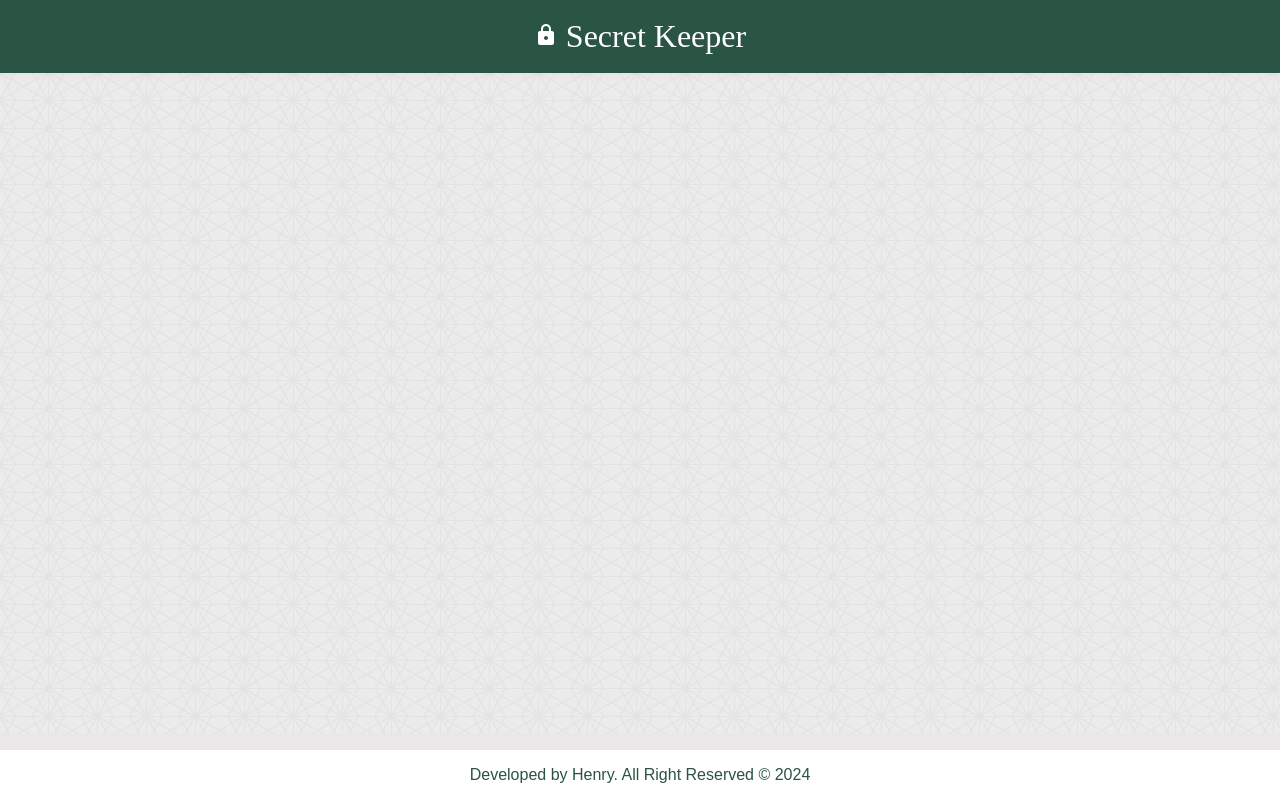
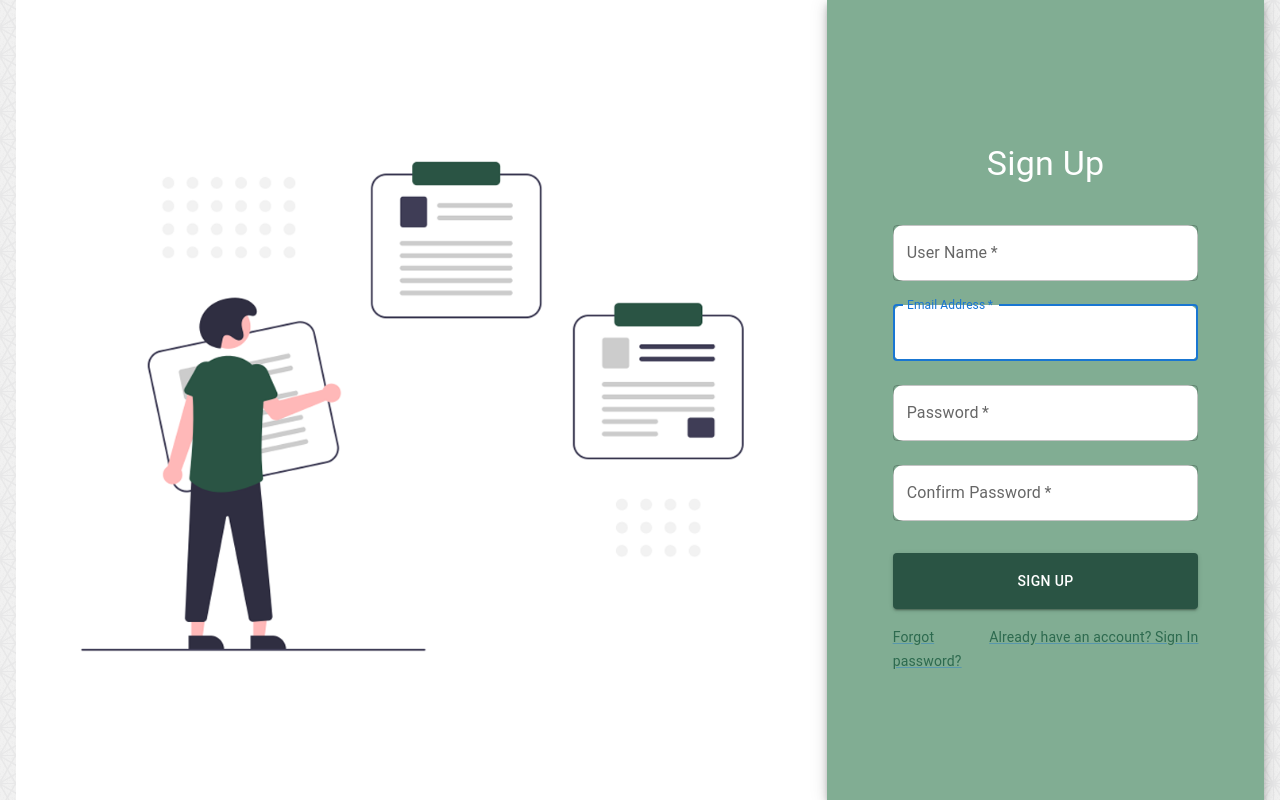
Before and after one commit to Henman2/keeper-app-frontend, a React (Create React App) app: page /register in a window 1280 px wide. Built offline with nearby package versions, Linux system fonts and the light colour scheme; no server answers.

Commit message:
Fix: Resolve signup issue by aligning field names and Implement functionality for login and signup

```diff
--- a/src/App.js
+++ b/src/App.js
@@ -4,20 +4,22 @@ import Footer from "./components/Footer";
 import HomePage from "./Pages/HomePage";
 import LoginPage from './Pages/LoginPage.js';
 import UserPage from './Pages/UserPage';
+import { ProtectedRoute } from './utiliti/authenticate.js';
 import './styles/App.css';
 
 const App = () => {
-    const location = useLocation();
-    const showHeaderFooter = location.pathname !== '/login';
-    const isLoginPage = location.pathname === '/login';
+  const location = useLocation();
+  const showHeaderFooter = location.pathname !== '/login' && location.pathname !== '/register';
+
     return (
       <div className='app-container'>
         {showHeaderFooter && <Header />}
-        <main className={isLoginPage ? '' : 'main-login'}>
+        <main className={!showHeaderFooter ? 'main-login' : ''}>
           <Routes>
-            <Route path='/' key='home' element={<HomePage />} />
-            <Route path='/login' key='login' element={<LoginPage />} />
-            <Route path='/user' key='login' element={<UserPage />} />
+            <Route path='/' key='home' element={<ProtectedRoute><HomePage /></ProtectedRoute>} />
+            <Route path='/login' key='login' element={<LoginPage isLogin={true} />} />
+            <Route path='/register' key='register' element={<LoginPage isLogin={false} />} />
+            <Route path='/user' key='user' element={<ProtectedRoute><UserPage /></ProtectedRoute>} />
           </Routes>
         </main>
         {showHeaderFooter && <Footer />}
--- a/src/Pages/LoginPage.js
+++ b/src/Pages/LoginPage.js
@@ -3,18 +3,53 @@ import Box from '@mui/material/Box';
 import LoginImage from '../components/LoginImage';
 import LoginForm from '../components/LoginForm';
 import notesImage from '../images/taking_notes.png';
-import { useState } from 'react';
+// import { useState } from 'react';
+import { useNavigate, useLocation } from 'react-router-dom';
 
-const LoginPage = () => {
-  const [isLogin, setIsLogin] = useState(true);
+const LoginPage = ({isLogin}) => {
+  // const [isLogin, setIsLogin] = useState(true);
+  const navigate = useNavigate();
+  const location = useLocation();
+  const baseURL = process.env.REACT_APP_API_BASE_URL;
 
+  //Adjust toggle function to handle navigation between login and register
   const toggleForm = () => {
-    setIsLogin(!isLogin);
+    // setIsLogin(!isLogin);
+    if (location.pathname === '/login') {
+      navigate('/register');
+    } else {
+      navigate('/login');
+    }
   };
 
-  const handleFormSubmit = (data) => {
+  const handleFormSubmit = async (data) => {
+    const requestOptions = {
+      method: 'POST',
+      headers: { 'Content-Type': 'application/json' },
+      credentials: 'include',
+      body: JSON.stringify(data),
+    };
     console.log(data);
-  };
+      try {
+        const url = isLogin ? `${baseURL}/users/login` : `${baseURL}/users/register`;
+        const response = await fetch(url, requestOptions);
+        if (!response.ok) {
+          throw new Error('failed to fetch user data');
+        }
+        const userdata = await response.json();
+        console.log(userdata);
+        if (isLogin) {
+          localStorage.setItem('user', JSON.stringify(userdata)); //store userdata
+          navigate('/');
+        }
+        else {
+          alert('Registration successful! Please log in.');
+          navigate('/login');
+        }
+      } catch (err) {
+        console.error('Error during login/register:', err);
+      }
+};
 
   return (
     <Box
@@ -31,7 +66,7 @@ const LoginPage = () => {
       <LoginForm
         isLogin={isLogin}
         toggleForm={toggleForm}
-        onSubmit={handleFormSubmit}
+        submitInput={handleFormSubmit}
       />
     </Box>
   );
--- a/src/components/LoginForm.js
+++ b/src/components/LoginForm.js
@@ -9,19 +9,20 @@ import Checkbox from '@mui/material/Checkbox';
 import Link from '@mui/material/Link';
 import { useState } from 'react';
 
-const LoginForm = ({ isLogin, toggleForm, onSubmit }) => {
-    const [username, setUsername] = useState('');
+const LoginForm = ({ isLogin, toggleForm,  submitInput }) => {
+    const [name, setName] = useState('');
     const [email, setEmail] = useState('');
     const [password, setPassword] = useState('');
     const [confirmPassword, setConfirmPassword] = useState('');
+
     const handleSubmit = (event) => {
         event.preventDefault();
         const data = { email, password };
         if (!isLogin) {
-            data.username = username;
-          data.confirmPassword = confirmPassword; // Include confirmPassword only for registration
+            data.name = name;
+          data.confirmPassword = confirmPassword; // Include username and confirmPassword only for registration
         }
-        onSubmit(data);
+        submitInput(data);
     }
     return (
         <Grid
@@ -74,8 +75,8 @@ const LoginForm = ({ isLogin, toggleForm, onSubmit }) => {
                         autoComplete='User Name'
                         autoFocus
                         className='login-text-field'
-                        value={username}
-                        onChange ={(e)=> setUsername(e.target.value)}
+                        value={name}
+                        onChange ={(e)=> setName(e.target.value)}
                     />
                     )}
                 <TextField
@@ -140,13 +141,13 @@ const LoginForm = ({ isLogin, toggleForm, onSubmit }) => {
                 </Button>
                 <Grid container>
                 <Grid item xs>
-                    <Link href='#' variant='body2' className='login-link'>
+                    <Link href='' variant='body2' className='login-link'>
                     Forgot password?
                     </Link>
                 </Grid>
                 <Grid item>
                     <Link
-                    href='#'
+                    href=''
                     variant='body2'
                     className='login-link'
                     onClick={toggleForm}
--- /dev/null
+++ b/src/utiliti/authenticate.js
@@ -0,0 +1,5 @@
+import { Navigate } from 'react-router-dom';
+export const ProtectedRoute = ({ children }) => {
+  const user = localStorage.getItem('user'); // Check if user data is stored
+  return user ? children : <Navigate to='/login' />;
+};
```
